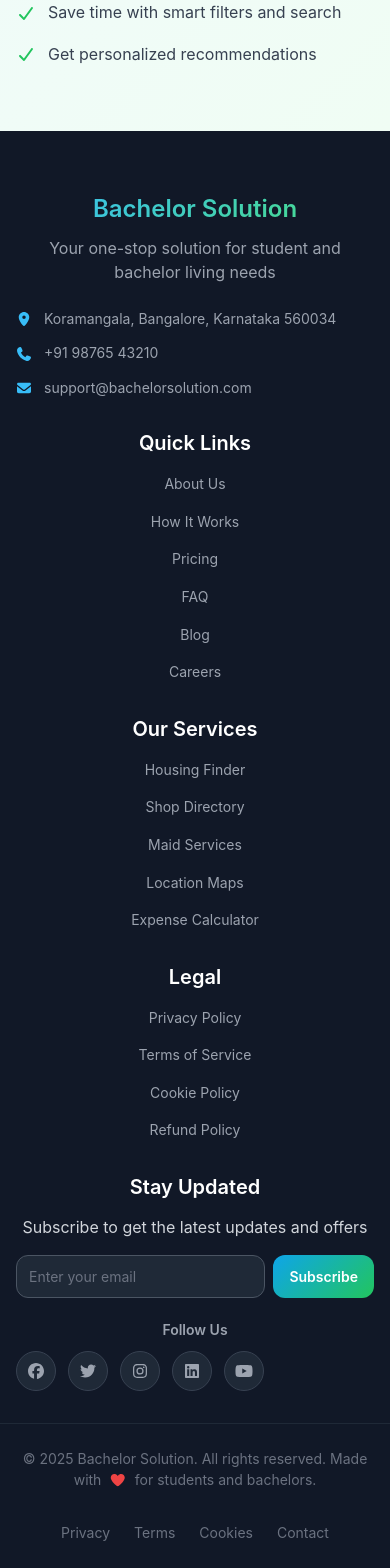
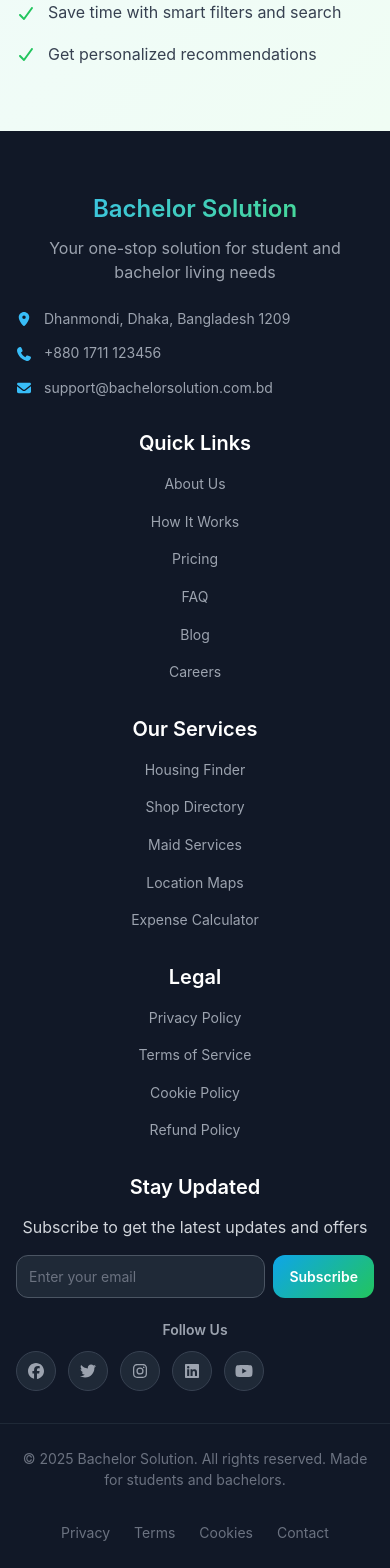
Before and after one commit to md-sazid9089/bachelor_solution_version2, a React (Vite) app in the folder frontend/: page / in a window 390 px wide. Shown: the part 9988-11556 px from the top of the page. Built offline with nearby package versions, Linux system fonts and the light colour scheme; no server answers.

Commit message:
update footer contact information with new address, phone number, and email domain

```diff
--- a/frontend/src/components/Footer.jsx
+++ b/frontend/src/components/Footer.jsx
@@ -63,15 +63,15 @@ const Footer = () => {
               <div className="footer-contact-info">
                 <div className="contact-item">
                   <FontAwesomeIcon icon={faMapMarkerAlt} />
-                  <span>Koramangala, Bangalore, Karnataka 560034</span>
+                  <span>Dhanmondi, Dhaka, Bangladesh 1209</span>
                 </div>
                 <div className="contact-item">
                   <FontAwesomeIcon icon={faPhone} />
-                  <span>+91 98765 43210</span>
+                  <span>+880 1711 123456</span>
                 </div>
                 <div className="contact-item">
                   <FontAwesomeIcon icon={faEnvelope} />
-                  <span>support@bachelorsolution.com</span>
+                  <span>support@bachelorsolution.com.bd</span>
                 </div>
               </div>
             </div>
@@ -153,7 +153,7 @@ const Footer = () => {
             <div className="copyright">
               <p>
                 © {currentYear} Bachelor Solution. All rights reserved.
-                Made with <FontAwesomeIcon icon={faHeart} className="heart-icon" /> for students and bachelors.
+                Made for students and bachelors.
               </p>
             </div>
             <div className="footer-bottom-links">
```
